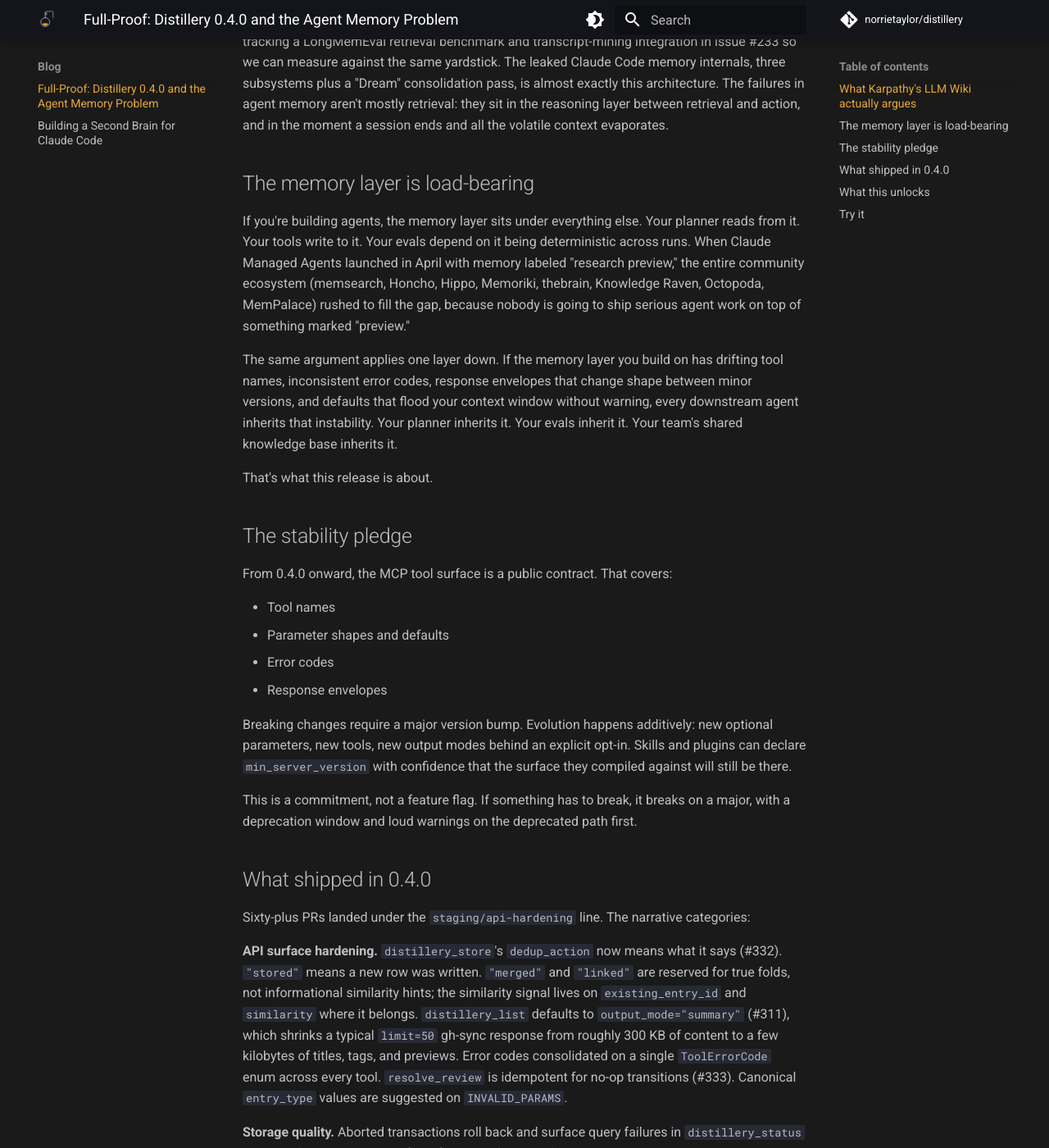
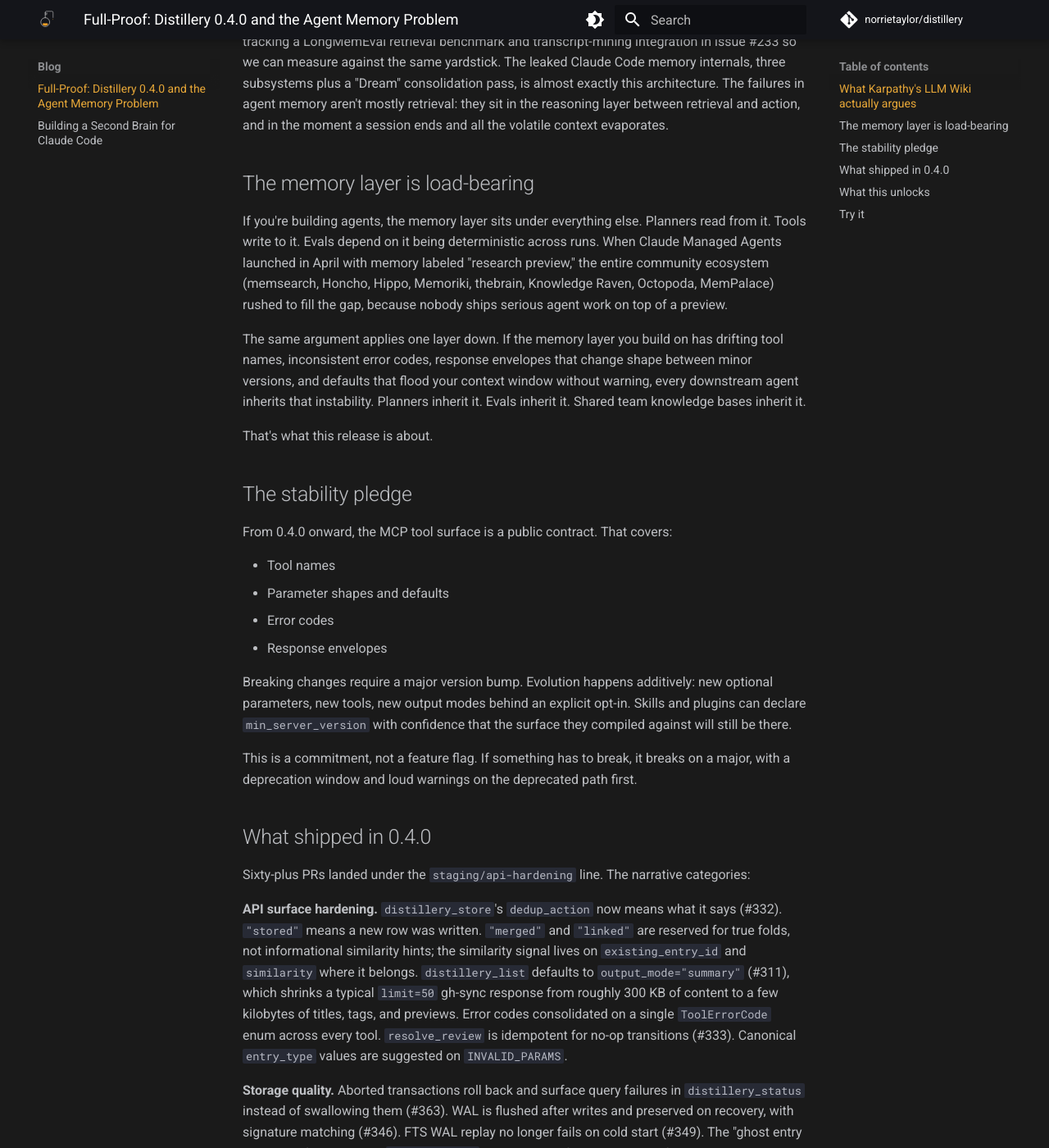
Before and after one commit to norrietaylor/distillery, an MkDocs documentation site: the page built from docs/blog/distillery-0-4-0-full-proof.md, in a window 1280 px wide and 1400 px high, scrolled down 1285 px. Shown: the whole window at 82% size. Built offline with MkDocs 1.6.1 and Material for MkDocs 9.7.7, drawn with Linux system fonts in a browser that asks for light colours; comment, search, counter and statistics services are not loaded; some of the changed text lies outside the part shown.

Commit message:
docs(blog): address CodeRabbit review round 2
- Use canonical tool name `distillery_sync_status` (was bare
  `sync_status`) so readers can copy/paste against the MCP surface
  (handler in src/distillery/mcp/tools/feeds.py).
- Tighten repeated "Your ..." sentence starts in the "memory layer is
  load-bearing" span. Rule-of-three rhetoric preserved with bare
  subjects ("Planners read from it...", "Planners inherit it...").
- Shorten wordy preview clause.

Co-Authored-By: Claude Opus 4.7 (1M context) <noreply@anthropic.com>

```diff
--- a/docs/blog/distillery-0-4-0-full-proof.md
+++ b/docs/blog/distillery-0-4-0-full-proof.md
@@ -34,9 +34,9 @@ My own investigation of the memory research last week kept landing on the same c
 
 ## The memory layer is load-bearing
 
-If you're building agents, the memory layer sits under everything else. Your planner reads from it. Your tools write to it. Your evals depend on it being deterministic across runs. When Claude Managed Agents launched in April with memory labeled "research preview," the entire community ecosystem (memsearch, Honcho, Hippo, Memoriki, thebrain, Knowledge Raven, Octopoda, MemPalace) rushed to fill the gap, because nobody is going to ship serious agent work on top of something marked "preview."
+If you're building agents, the memory layer sits under everything else. Planners read from it. Tools write to it. Evals depend on it being deterministic across runs. When Claude Managed Agents launched in April with memory labeled "research preview," the entire community ecosystem (memsearch, Honcho, Hippo, Memoriki, thebrain, Knowledge Raven, Octopoda, MemPalace) rushed to fill the gap, because nobody ships serious agent work on top of a preview.
 
-The same argument applies one layer down. If the memory layer you build on has drifting tool names, inconsistent error codes, response envelopes that change shape between minor versions, and defaults that flood your context window without warning, every downstream agent inherits that instability. Your planner inherits it. Your evals inherit it. Your team's shared knowledge base inherits it.
+The same argument applies one layer down. If the memory layer you build on has drifting tool names, inconsistent error codes, response envelopes that change shape between minor versions, and defaults that flood your context window without warning, every downstream agent inherits that instability. Planners inherit it. Evals inherit it. Shared team knowledge bases inherit it.
 
 That's what this release is about.
 
```
Also changed, not shown: other parts of docs/blog/distillery-0-4-0-full-proof.md (+1 -1 lines).
